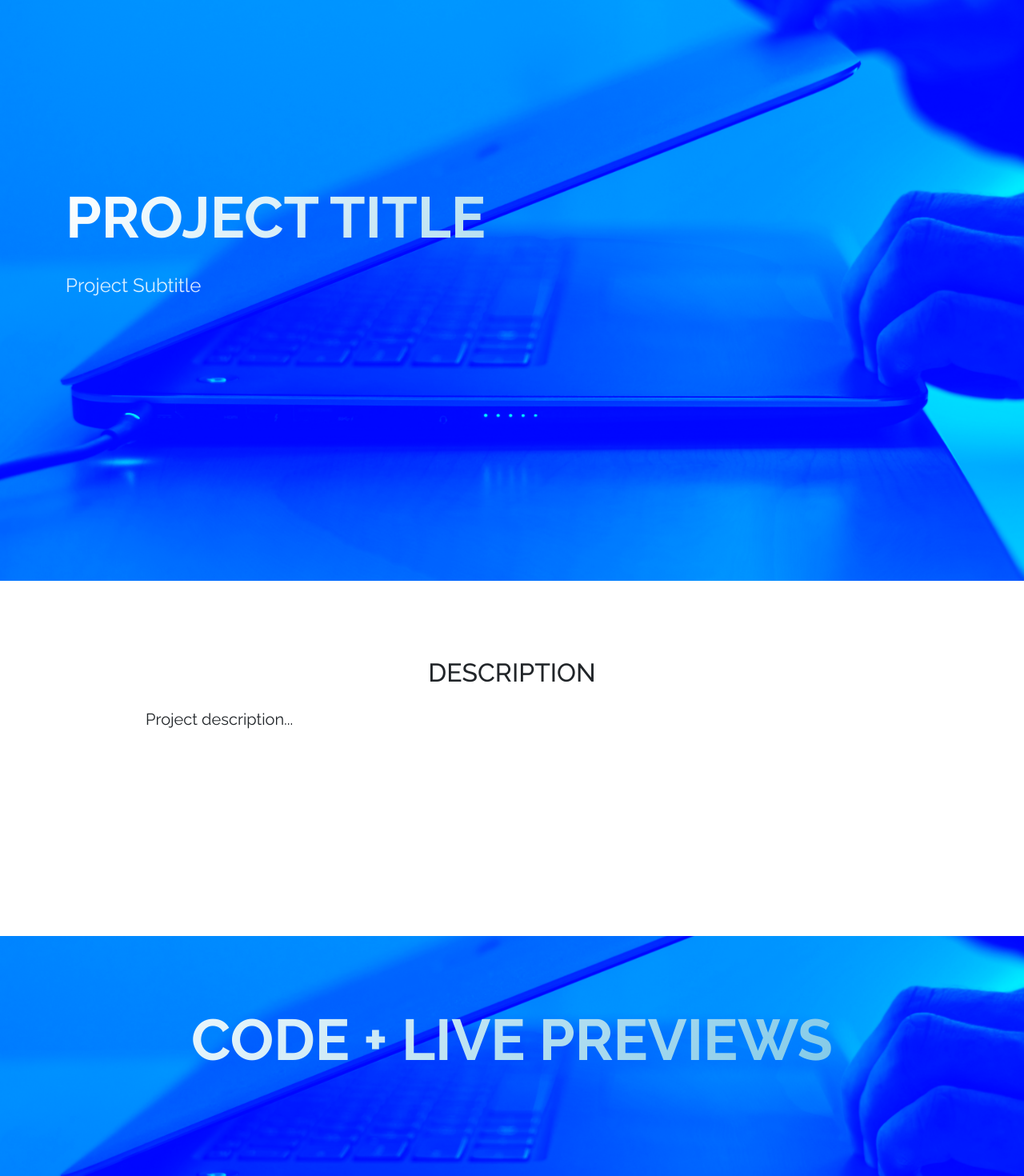
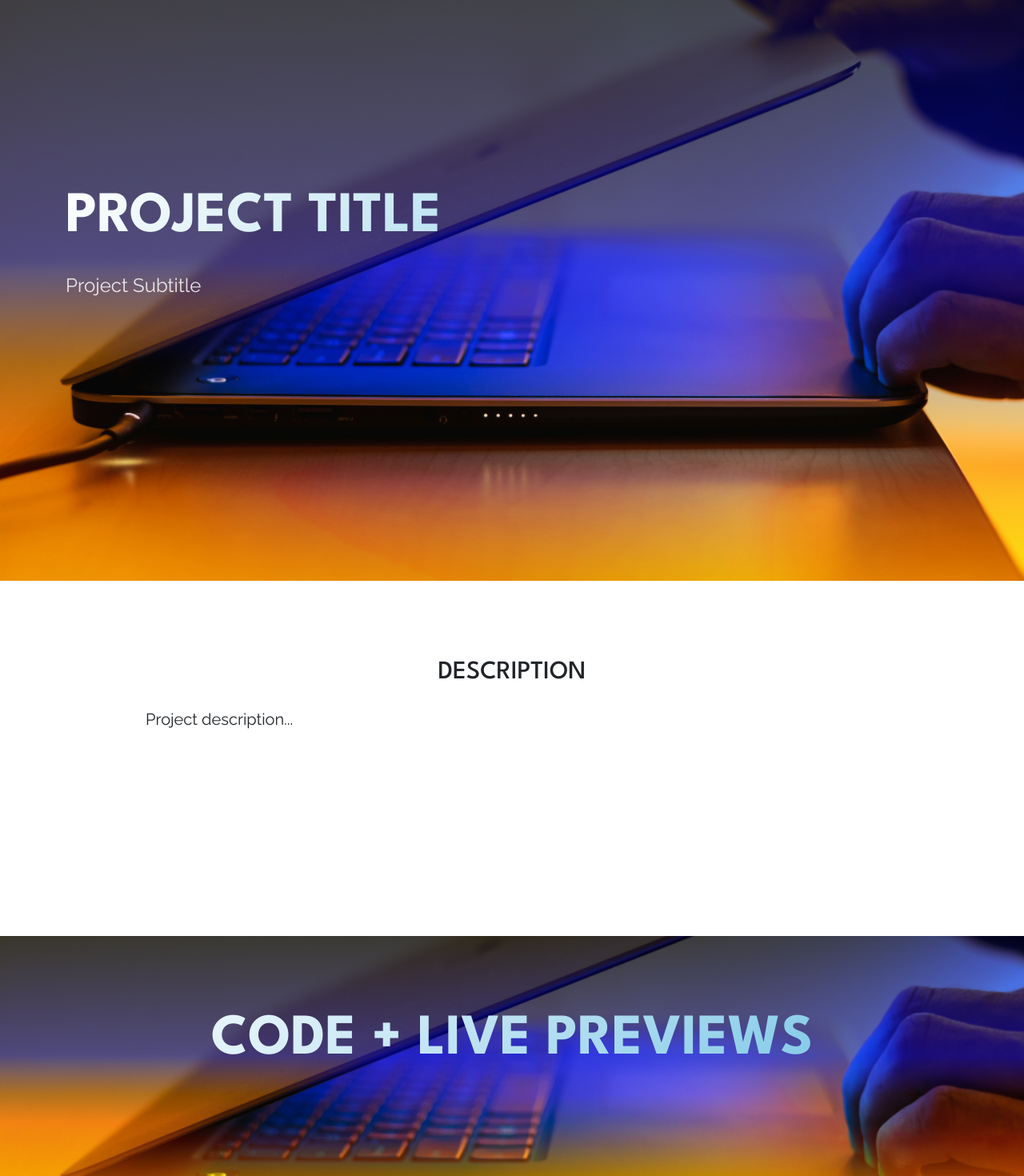
Before and after one commit to ahn-nath/personal_website_2.0, a React (Create React App) app: page /projects/automation in a window 1280 px wide. Shown: the part 130-1600 px from the top of the page at 80% size. Built offline with nearby package versions, Linux system fonts and the light colour scheme.

Commit message:
style: add brand alignment and padding
- Added right fonts.
- Replaced color with current brand colors.
- Added padding to Testimonials section.

```diff
--- a/src/App.css
+++ b/src/App.css
@@ -1,4 +1,5 @@
 @import url('https://fonts.googleapis.com/css?family=Raleway:400,500,700,900');
+@import url('https://fonts.googleapis.com/css2?family=League+Spartan:wght@100..900&display=swap');
 
 * {
   margin: 0;
@@ -7,28 +8,28 @@
 }
 
 .accent-color {
-    color: #04818c;
+    color: #5170ff;
 }
 
 a, .page-link {
-    color: #04818c;
+    color: #5170ff;
     text-decoration: none;
     font-weight: 700;
   letter-spacing: 1px;
 }
 
 .nav-link{
-    color: #04818c;
     text-decoration: none;
     font-weight: 700;
     letter-spacing: 1px;
 }
 
-body, h1,h2,h3,h4,h5,h6,p,a,ul,li,span,div {
+body, h5,h6,p,a,ul,li,span,div {
   font-family: 'Raleway', sans-serif;
 }
 
-h1, h2, h3{
+h1, h2, h3, h4{
+  font-family: 'League Spartan';
 
   text-transform: uppercase;
 }
@@ -84,7 +85,7 @@ h1, h2, h3{
 }
 /* Aesthetics */
 .top-section{
-    background: linear-gradient(135deg, #ffffff 0%, #00454b94 100%);
+    background: linear-gradient(135deg, #ffffff 0%, #5170ff87 100%);
 
 }
 .section-header h1{
@@ -97,7 +98,7 @@ h1, h2, h3{
 }
 
 .section-header h3{
-  color: #00454b;
+  color: #2a42a9c7;
   text-transform: uppercase;
   font-weight: 900;
   letter-spacing: 7px;
@@ -177,7 +178,7 @@ h1, h2, h3{
 
 .bs-icon.bs-icon-primary {
   color: white;
-  background: blue;
+  background: #5170ff;
 }
 
 .bs-icon.bs-icon-circle {
--- a/src/data/testimonials.js
+++ b/src/data/testimonials.js
@@ -249,7 +249,15 @@ In addition to her technical expertise, Nathaly’s ability to mentor junior dev
         "link": "https://www.upwork.com/freelancers/~0138ecfcda52ffec5e",
         "isDark": false,
         "date": "01-2025"
+      },
+      {
+        "text": `’ve had the pleasure of working with Nathaly for nearly 12 months at Kinde, where she’s been an invaluable member of our support engineering team covering the Americas time zone.Nathaly consistently demonstrates technical depth and customer empathy in equal measure. She handles front-line support with efficiency and care, whether that’s providing first responses, troubleshooting complex issues, or crafting code snippets that help customers get unstuck quickly. She also plays a critical role in triaging requests back to our core engineering team, ensuring nothing falls through the cracks.What sets Nathaly apart is the breadth of her contributions beyond day-to-day support. She’s actively involved in QA for new features, helps write and improve our documentation, and has contributed to strengthening our SDKs and starter kits. She doesn’t wait to be asked, she sees opportunities to make things better and acts on them.Nathaly is proactive, communicative, and genuinely easy to work with. She feels like a core part of our team, not a contractor on the periphery. I’d recommend her without hesitation to anyone looking for a technically capable support engineer who takes real ownership of their work.`,
+        "author": "Andre Selton",
+        "source": "Internal feedback",
+        "isDark": true,
+        "date": "01-2026"
       }
+
   ]
 
 
--- a/src/pages/homepage/components/Testimonials.js
+++ b/src/pages/homepage/components/Testimonials.js
@@ -4,7 +4,7 @@ import testimonialsSlides from "../../../data/testimonials";
 const TestimonialCard = ({ text, author, source, link, isDark }) => {
     return (
         <div className={`card ${isDark ? 'dark-card' : 'card-light'} border-0 my-3`}>
-            <div className="card-body p-4">
+            <div className="card-body p-5">
                 <p className="text-start card-text text-gray-700 text-with-linebreaks">
                     {text}
                 </p>
--- a/src/pages/project/components/ArchitectureDesign.js
+++ b/src/pages/project/components/ArchitectureDesign.js
@@ -11,7 +11,7 @@ const ArchitectureDesignSection = ({ tabsData = [] }) => {
           {tabsData.map((tab, index) => (
             <li className="nav-item" role="presentation" key={tab.id}>
               <button
-                className={`nav-link ${index === 0 ? 'active' : ''}`}
+                className={`nav-link accent-color ${index === 0 ? 'active' : ''}`}
                 id={`${tab.id}-tab`}
                 data-bs-toggle="tab"
                 data-bs-target={`#${tab.id}`}
--- a/src/pages/project/components/Demo.css
+++ b/src/pages/project/components/Demo.css
@@ -5,7 +5,7 @@
   /* layer 1: the image, layer 2: solid color */
   background-image:
     url('../../../media/laptop-bg-placeholder.jpg'),
-    linear-gradient(#007bff, #007bff);
+    linear-gradient(#1f328a, #2d47ba, #c19703);
   background-size: cover,        /* image covers full area */
                    auto;         /* gradient doesn’t need sizing */
   background-position: center;   /* center the image */
--- a/src/pages/project/components/HeroHeader.css
+++ b/src/pages/project/components/HeroHeader.css
@@ -5,7 +5,7 @@
   /* layer 1: the image, layer 2: solid color */
   background-image:
     url('../../../media/laptop-bg-placeholder.jpg'), /* TODO: in the future we may make this dynamic */
-    linear-gradient(#007bff, #007bff);
+    linear-gradient(#1f328a, #2d47ba, #c19703);
   background-size: cover,        /* image covers full area */
                    auto;         /* gradient doesn’t need sizing */
   background-position: center;   /* center the image */
```
Also changed, not shown: package.json (+7 -1 lines), 1 other file (tests, documents, lock files or other folders).
